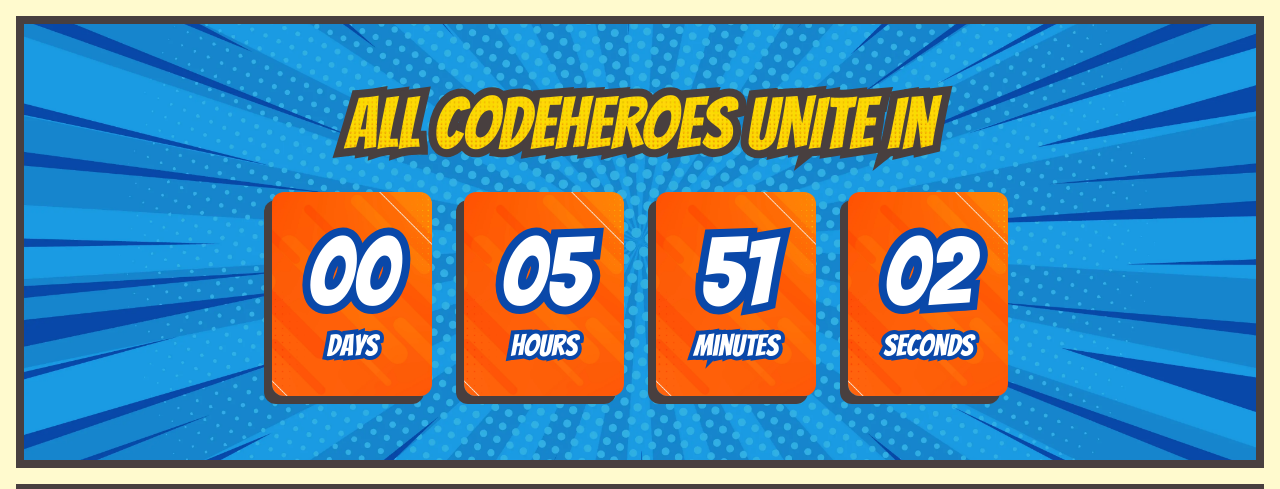
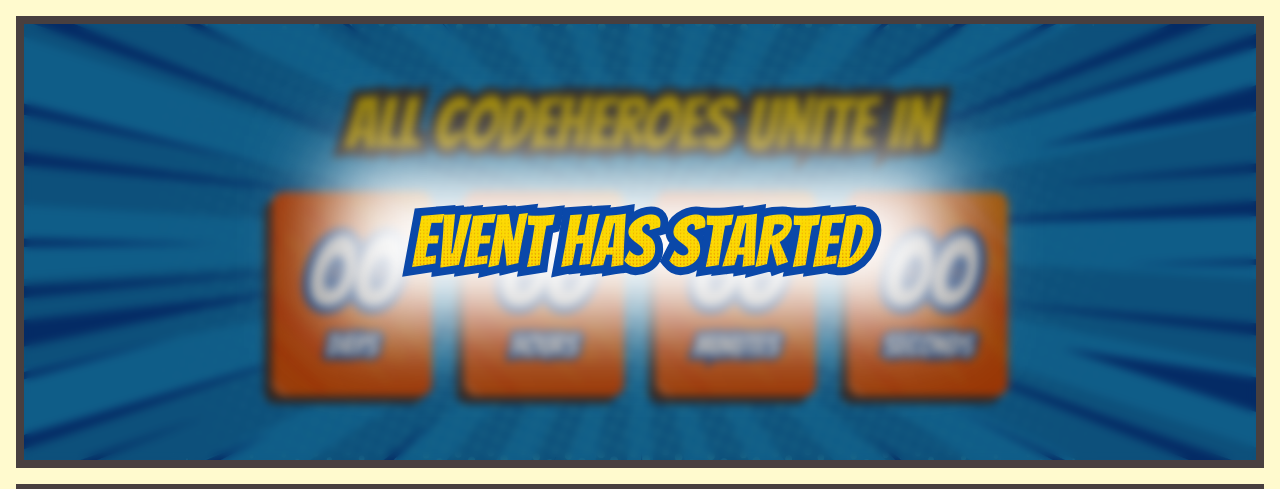
Before and after one commit to WPU-Tech/eoty2024-landingpage, a website built with Vite: page index.html in a window 1280 px wide. Shown: the part 1189-1678 px from the top of the page. Built offline with nearby package versions, Linux system fonts and the light colour scheme.

Commit message:
fix: event has started

```diff
--- a/index.html
+++ b/index.html
@@ -99,6 +99,9 @@
                                 <path stroke-linecap="round" stroke-linejoin="round" d="M6 18 18 6M6 6l12 12" />
                             </svg>
                         </button>
+                    </div>
+                    <div class="w-full flex justify-center lg:hidden">
+                        <button></button>
                     </div>
                 </div>
                 <div class="flex flex-col justify-center items-center lg:hidden">
@@ -226,7 +229,14 @@
             <!-- --------------------------------------------- -->
             <!-- -------------- TIMER SECTION ---------------- -->
             <!-- --------------------------------------------- -->
-            <div class="w-full max-w-[1280px] 2xl:max-w-[1600px] border-8 border-[#483F3F] flex items-center justify-center mt-2 lg:mt-4 bg-[url('/assets/bg-blue.webp')] bg-cover bg-center">
+            <div class="w-full relative max-w-[1280px] 2xl:max-w-[1600px] border-8 border-[#483F3F] flex items-center justify-center mt-2 lg:mt-4 bg-[url('/assets/bg-blue.webp')] bg-cover bg-center">
+                <div class="absolute inset-0 bg-black z-30 bg-opacity-40 backdrop-blur-sm">
+                    <div class="text-4xl lg:text-7xl uppercase relative flex justify-center items-center h-full">
+                        <div class="absolute bg-white w-full md:w-1/2 h-40 blur-2xl"></div>
+                        <div class="relative z-10 px-2 bg-[url('/assets/bg-yellow-dots-vertical.webp')] bg-[length:20%] bg-[center_top_60%] text-transparent bg-clip-text">Event Has started</div>
+                        <div class="absolute z-0 px-2 top-1/2 -translate-y-1/2 text-stroke-blue text-stroke-16">Event Has started</div>
+                    </div>
+                </div>
                 <div class="flex flex-col gap-8 justify-center items-center py-16">
                     <div class="text-3xl lg:text-7xl uppercase relative">
                         <div class="relative z-10 px-2 bg-[url('/assets/bg-yellow-dots-vertical.webp')] bg-[length:20%] bg-[center_top_60%] text-transparent bg-clip-text">ALL CODEHEROES UNITE IN</div>
--- a/src/main.js
+++ b/src/main.js
@@ -224,10 +224,10 @@ document.addEventListener("DOMContentLoaded", function () {
         const minutes = Math.floor((timeLeft % (1000 * 60 * 60)) / (1000 * 60));
         const seconds = Math.floor((timeLeft % (1000 * 60)) / 1000);
 
-        document.getElementById("timer-data-days").textContent = days.toString().padStart(2, "0");
-        document.getElementById("timer-data-hours").textContent = hours.toString().padStart(2, "0");
-        document.getElementById("timer-data-minutes").textContent = minutes.toString().padStart(2, "0");
-        document.getElementById("timer-data-seconds").textContent = seconds.toString().padStart(2, "0");
+        document.getElementById("timer-data-days").textContent = "00";
+        document.getElementById("timer-data-hours").textContent = "00";
+        document.getElementById("timer-data-minutes").textContent = "00";
+        document.getElementById("timer-data-seconds").textContent = "00";
         if (timeLeft < 0) clearInterval(countdown);
     }, 1000);
 
```
